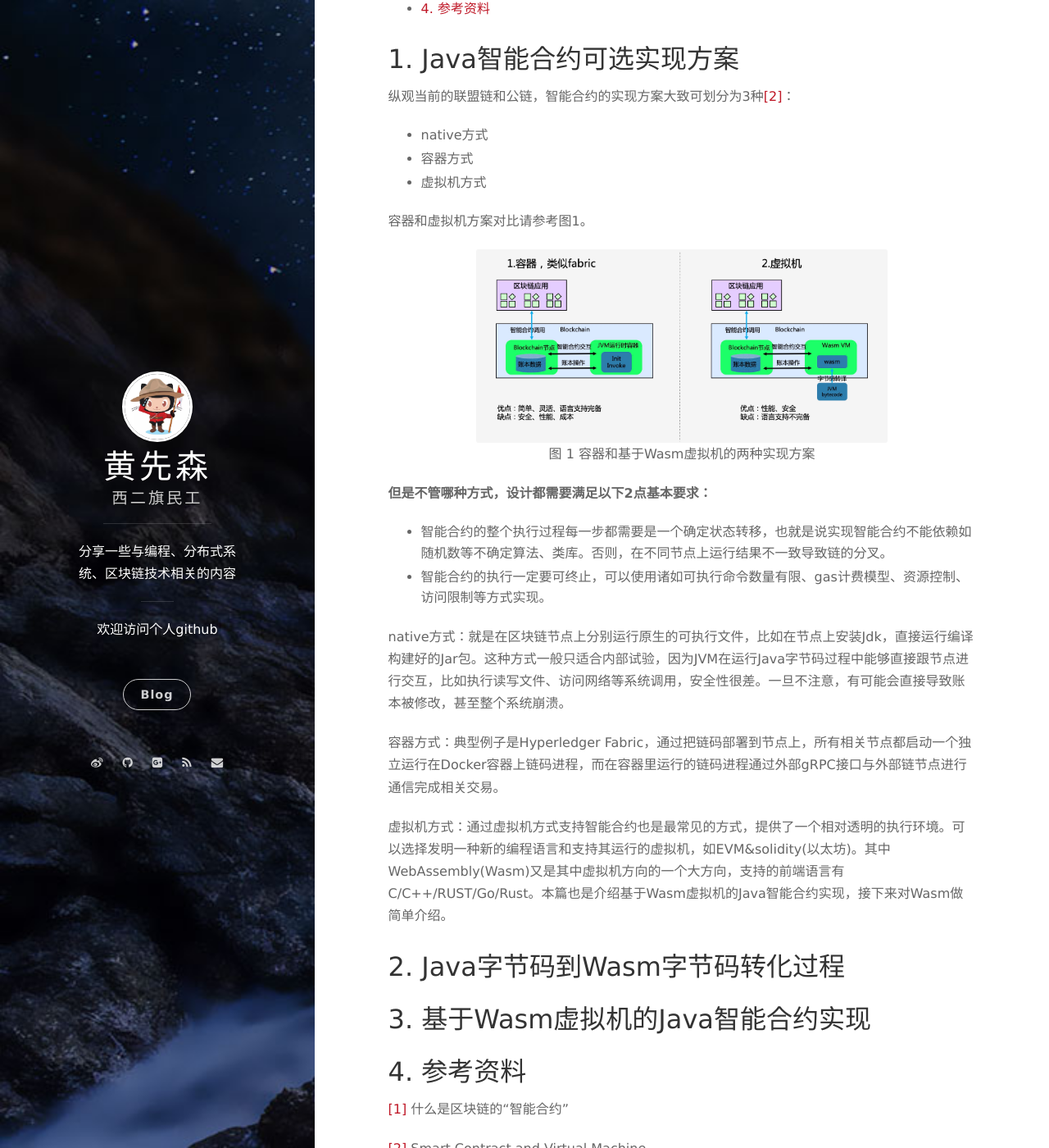
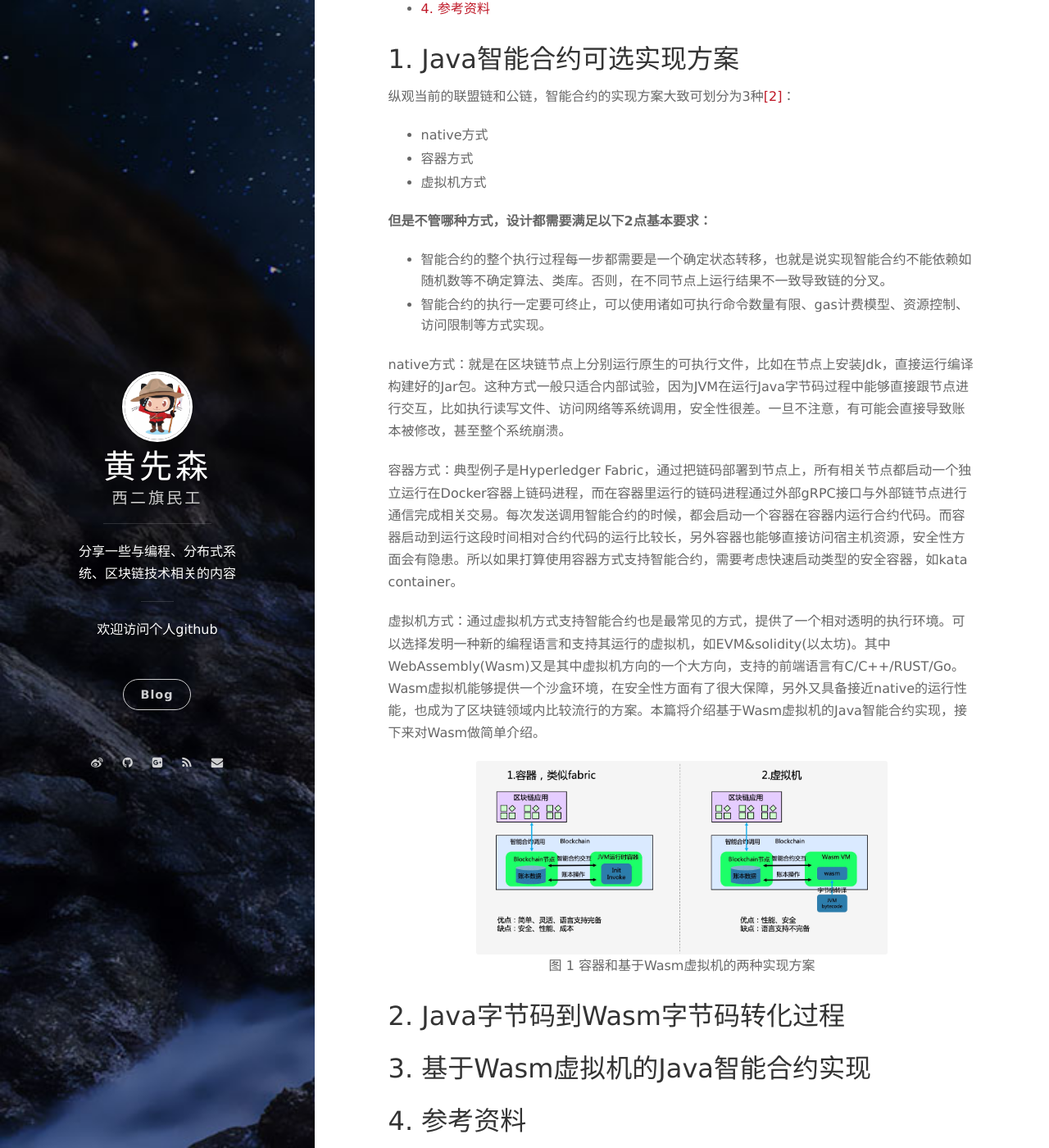
Before and after one commit to berryjam/berryjam.github.io, a Jekyll site: the page built from _posts/2020-06-20-Java智能合约实现探索.md, in a window 1280 px wide and 1400 px high, scrolled down 512 px. Shown: the whole window at 82% size. Built offline with Jekyll 4.4.1, drawn with Linux system fonts in a browser that asks for light colours; nearby versions of some CDN libraries; comment, search, counter and statistics services are not loaded; some of the changed lines change nothing that is shown.

Commit message:
Update 2020-06-20-Java智能合约实现探索.md

```diff
--- a/_posts/2020-06-20-Java智能合约实现探索.md
+++ b/_posts/2020-06-20-Java智能合约实现探索.md
@@ -26,7 +26,15 @@ tags: 智能合约 Java字节码 Wasm字节码 虚拟机
 - 容器方式
 - 虚拟机方式
 
-容器和虚拟机方案对比请参考图1。
+**但是不管哪种方式，设计都需要满足以下2点基本要求：**
+- 智能合约的整个执行过程每一步都需要是一个确定状态转移，也就是说实现智能合约不能依赖如随机数等不确定算法、类库。否则，在不同节点上运行结果不一致导致链的分叉。
+- 智能合约的执行一定要可终止，可以使用诸如可执行命令数量有限、gas计费模型、资源控制、访问限制等方式实现。
+
+native方式：就是在区块链节点上分别运行原生的可执行文件，比如在节点上安装Jdk，直接运行编译构建好的Jar包。这种方式一般只适合内部试验，因为JVM在运行Java字节码过程中能够直接跟节点进行交互，比如执行读写文件、访问网络等系统调用，安全性很差。一旦不注意，有可能会直接导致账本被修改，甚至整个系统崩溃。
+
+容器方式：典型例子是Hyperledger Fabric，通过把链码部署到节点上，所有相关节点都启动一个独立运行在Docker容器上链码进程，而在容器里运行的链码进程通过外部gRPC接口与外部链节点进行通信完成相关交易。每次发送调用智能合约的时候，都会启动一个容器在容器内运行合约代码。而容器启动到运行这段时间相对合约代码的运行比较长，另外容器也能够直接访问宿主机资源，安全性方面会有隐患。所以如果打算使用容器方式支持智能合约，需要考虑快速启动类型的安全容器，如kata container。
+
+虚拟机方式：通过虚拟机方式支持智能合约也是最常见的方式，提供了一个相对透明的执行环境。可以选择发明一种新的编程语言和支持其运行的虚拟机，如EVM&solidity(以太坊)。其中WebAssembly(Wasm)又是其中虚拟机方向的一个大方向，支持的前端语言有C/C++/RUST/Go。Wasm虚拟机能够提供一个沙盒环境，在安全性方面有了很大保障，另外又具备接近native的运行性能，也成为了区块链领域内比较流行的方案。本篇将介绍基于Wasm虚拟机的Java智能合约实现，接下来对Wasm做简单介绍。
 
 <div align="center">
 <img src="https://github.com/berryjam/berryjam.github.io/blob/master/image/2020-07-06/%E6%99%BA%E8%83%BD%E5%90%88%E7%BA%A6%E5%8F%AF%E9%80%89%E6%96%B9%E6%A1%88.png?raw=true" height="70%" width="70%">
@@ -35,18 +43,6 @@ tags: 智能合约 Java字节码 Wasm字节码 虚拟机
 <p align="center">
   <b>图 1 容器和基于Wasm虚拟机的两种实现方案</b><br>
 </p>
-
-**但是不管哪种方式，设计都需要满足以下2点基本要求：**
-- 智能合约的整个执行过程每一步都需要是一个确定状态转移，也就是说实现智能合约不能依赖如随机数等不确定算法、类库。否则，在不同节点上运行结果不一致导致链的分叉。
-- 智能合约的执行一定要可终止，可以使用诸如可执行命令数量有限、gas计费模型、资源控制、访问限制等方式实现。
-
-native方式：就是在区块链节点上分别运行原生的可执行文件，比如在节点上安装Jdk，直接运行编译构建好的Jar包。这种方式一般只适合内部试验，因为JVM在运行Java字节码过程中能够直接跟节点进行交互，比如执行读写文件、访问网络等系统调用，安全性很差。一旦不注意，有可能会直接导致账本被修改，甚至整个系统崩溃。
-
-容器方式：典型例子是Hyperledger Fabric，通过把链码部署到节点上，所有相关节点都启动一个独立运行在Docker容器上链码进程，而在容器里运行的链码进程通过外部gRPC接口与外部链节点进行通信完成相关交易。
-
-虚拟机方式：通过虚拟机方式支持智能合约也是最常见的方式，提供了一个相对透明的执行环境。可以选择发明一种新的编程语言和支持其运行的虚拟机，如EVM&solidity(以太坊)。其中WebAssembly(Wasm)又是其中虚拟机方向的一个大方向，支持的前端语言有C/C++/RUST/Go/Rust。本篇也是介绍基于Wasm虚拟机的Java智能合约实现，接下来对Wasm做简单介绍。
-
-
 
 
 ## 2. Java字节码到Wasm字节码转化过程
```
